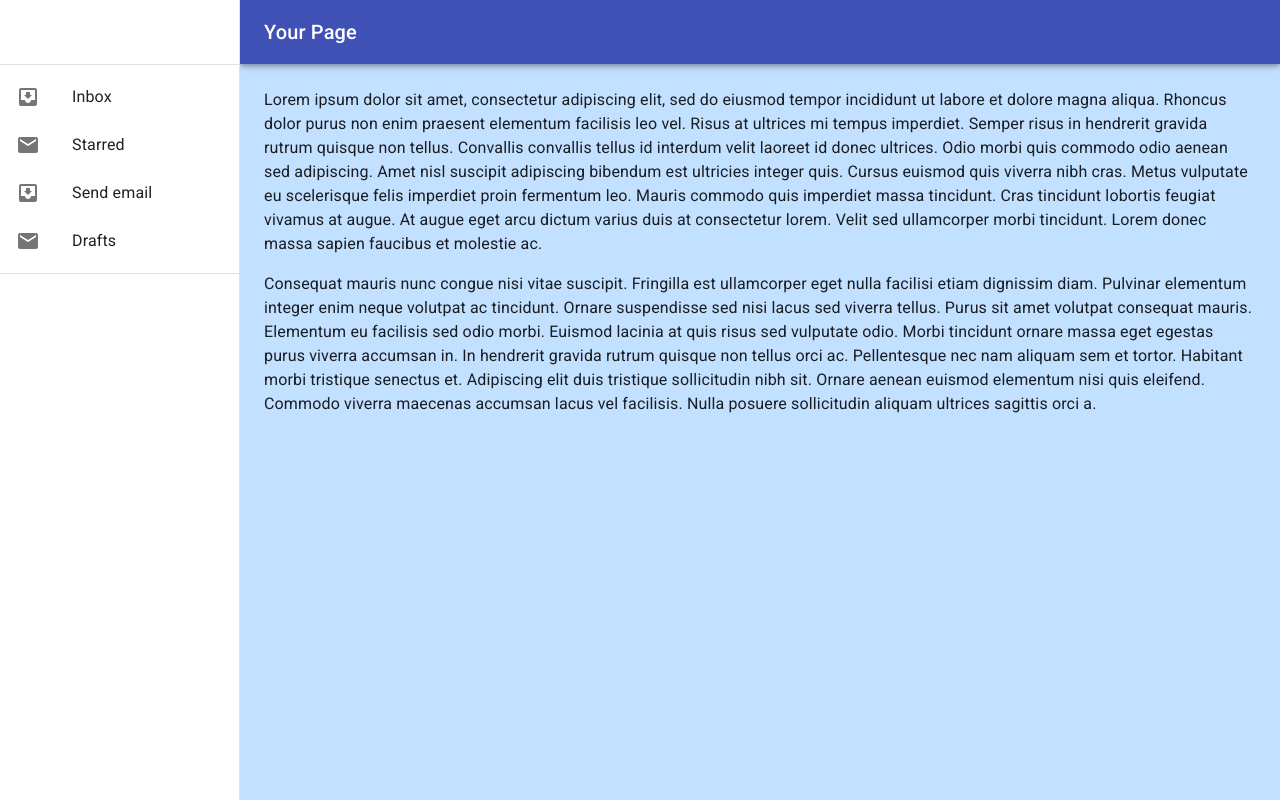
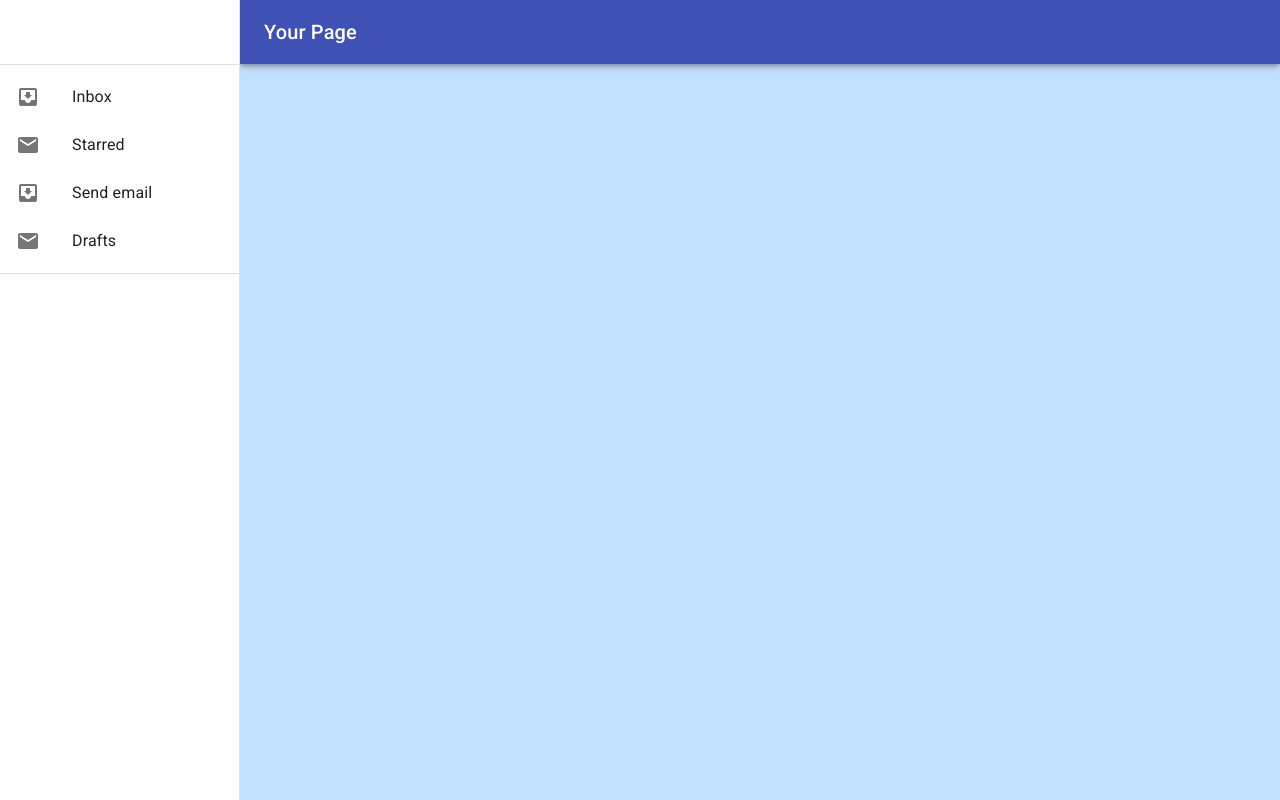
Before and after one commit to ryoutaka/matching-app, a React (Create React App) app: page /job in a window 1280 px wide. Built offline with nearby package versions, Linux system fonts and the light colour scheme.

Commit message:
add validate

```diff
--- a/package.json
+++ b/package.json
@@ -13,6 +13,7 @@
     "cors": "^2.8.5",
     "dotenv": "^8.2.0",
     "express": "^4.17.1",
+    "firebase-tools": "^8.4.2",
     "global": "^4.4.0",
     "heroku": "^7.42.1",
     "knex": "^0.21.1",
--- a/src/components/Job_search.jsx
+++ b/src/components/Job_search.jsx
@@ -133,38 +133,7 @@ function Job_search(props) {
           </Drawer>
         </Hidden>
       </nav>
-      <main className={classes.content}>
-        <div className={classes.toolbar} />
-        <Typography paragraph>
-          Lorem ipsum dolor sit amet, consectetur adipiscing elit, sed do
-          eiusmod tempor incididunt ut labore et dolore magna aliqua. Rhoncus
-          dolor purus non enim praesent elementum facilisis leo vel. Risus at
-          ultrices mi tempus imperdiet. Semper risus in hendrerit gravida rutrum
-          quisque non tellus. Convallis convallis tellus id interdum velit
-          laoreet id donec ultrices. Odio morbi quis commodo odio aenean sed
-          adipiscing. Amet nisl suscipit adipiscing bibendum est ultricies
-          integer quis. Cursus euismod quis viverra nibh cras. Metus vulputate
-          eu scelerisque felis imperdiet proin fermentum leo. Mauris commodo
-          quis imperdiet massa tincidunt. Cras tincidunt lobortis feugiat
-          vivamus at augue. At augue eget arcu dictum varius duis at consectetur
-          lorem. Velit sed ullamcorper morbi tincidunt. Lorem donec massa sapien
-          faucibus et molestie ac.
-        </Typography>
-        <Typography paragraph>
-          Consequat mauris nunc congue nisi vitae suscipit. Fringilla est
-          ullamcorper eget nulla facilisi etiam dignissim diam. Pulvinar
-          elementum integer enim neque volutpat ac tincidunt. Ornare suspendisse
-          sed nisi lacus sed viverra tellus. Purus sit amet volutpat consequat
-          mauris. Elementum eu facilisis sed odio morbi. Euismod lacinia at quis
-          risus sed vulputate odio. Morbi tincidunt ornare massa eget egestas
-          purus viverra accumsan in. In hendrerit gravida rutrum quisque non
-          tellus orci ac. Pellentesque nec nam aliquam sem et tortor. Habitant
-          morbi tristique senectus et. Adipiscing elit duis tristique
-          sollicitudin nibh sit. Ornare aenean euismod elementum nisi quis
-          eleifend. Commodo viverra maecenas accumsan lacus vel facilisis. Nulla
-          posuere sollicitudin aliquam ultrices sagittis orci a.
-        </Typography>
-      </main>
+      <main className={classes.content}></main>
     </div>
   );
 }
--- a/src/components/User_register.jsx
+++ b/src/components/User_register.jsx
@@ -4,7 +4,6 @@ import { useHistory } from "react-router-dom";
 import Button from "@material-ui/core/Button";
 import TextField from "@material-ui/core/TextField";
 import { makeStyles } from "@material-ui/core/styles";
-import { getUser } from "../functions/index";
 import axios from "axios";
 
 const useStyles = makeStyles((theme) => ({
@@ -23,17 +22,19 @@ const useStyles = makeStyles((theme) => ({
 }));
 
 const User_register = () => {
-  const err = useSelector((store) => store.err_msg);
+  const msg = useSelector((store) => store.register_msg);
+  const color_msg = useSelector((store) => store.color_msg);
   const dispatch = useDispatch();
   const history = useHistory();
   const classes = useStyles();
   const nameInput = useRef(null);
   const emailInput = useRef(null);
   const passwordInput = useRef(null);
+  console.log(color_msg);
   return (
     <>
       <div className="register--container border">
-        <h2 style={{ marginBottom: 40 }}>ログインをしてください</h2>
+        <h2 style={{ marginBottom: 40, color: color_msg }}>{msg}</h2>
         <form className={classes.root} noValidate autoComplete="off">
           <div className="register--item">
             <TextField
@@ -77,12 +78,10 @@ const User_register = () => {
                     password,
                   })
                   .then((res) => {
-                    console.log(res.data.length);
                     if (res.data.length) {
                       history.push("/job");
-                      return true;
                     } else {
-                      return false;
+                      dispatch({ type: "not_found_user" });
                     }
                   });
               }}
--- a/src/redux/store.js
+++ b/src/redux/store.js
@@ -1,13 +1,18 @@
 import { createStore } from "redux";
 
 const initialState = {
-  err_msg: "sss",
+  register_msg: "Please Login",
+  color_msg: "black",
 };
 
 const reduser = (store = initialState, action) => {
   switch (action.type) {
     case "not_found_user":
-      return { ...store, err_msg: "invalid email or password" };
+      return {
+        ...store,
+        register_msg: "invalid email or password",
+        color_msg: "red",
+      };
     default:
       return store;
   }
```
Also changed, not shown: 1 other file (tests, documents, lock files or other folders).
